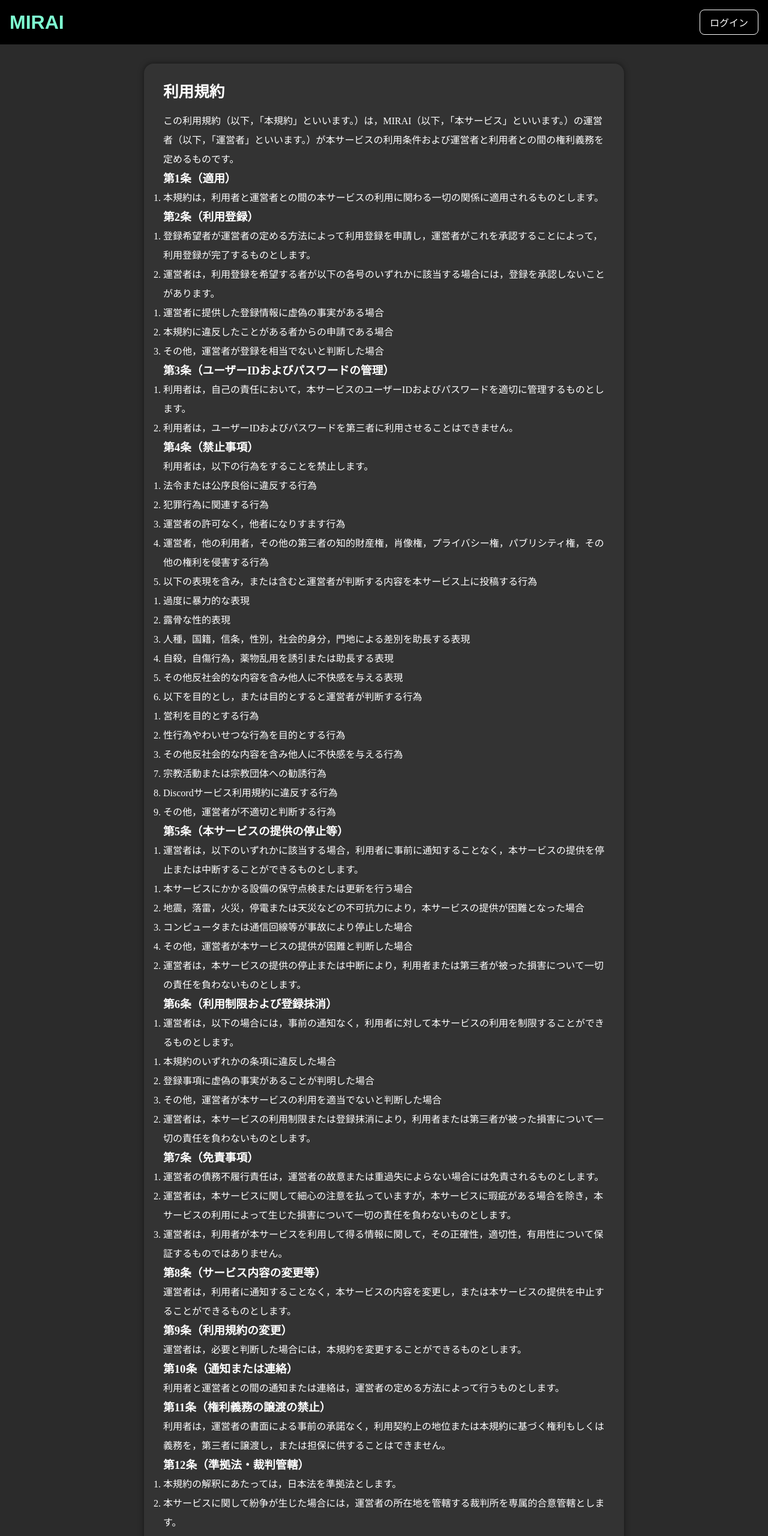
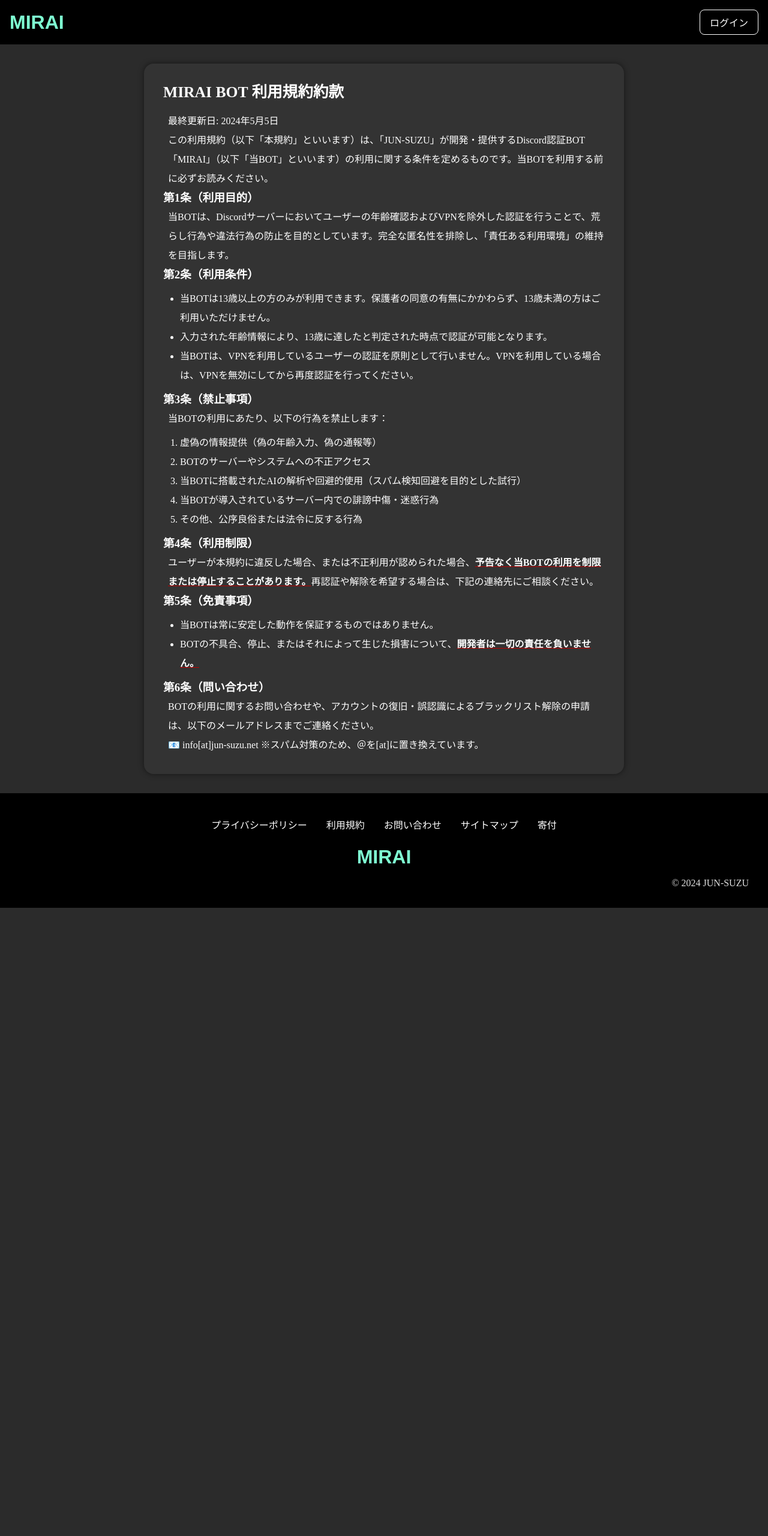
Before and after one commit to JUN-SUZU/MIRAI, a website: page docs/terms/index.html in a window 1280 px wide. Shown: the top 2560 px of the page at 60% size. After the commit the page ends 1513 px from the top, so only its background shows below. Drawn offline with Linux system fonts and the light colour scheme.

Commit message:
feat: プライバシーポリシーと利用規約を更新し、個人情報の取り扱いを明確化

```diff
--- /dev/null
+++ b/docs/css/documents.scss
@@ -0,0 +1,21 @@
+ul {
+    list-style-type: disc;
+    margin-left: 28px;
+    margin-block: 0.5rem;
+}
+
+ol {
+    list-style-type: decimal;
+    margin-left: 28px;
+    margin-block: 0.5rem;
+}
+
+p {
+    margin-left: 8px;
+}
+
+.enforce {
+    font-weight: bold;
+    text-decoration: underline;
+    text-decoration-color: rgb(192, 0, 0);
+}
--- a/docs/terms/index.html
+++ b/docs/terms/index.html
@@ -19,6 +19,7 @@
     <link rel="stylesheet" type="text/css" href="../css/reset.css">
     <link rel="stylesheet" type="text/css" href="../css/base.css">
     <link rel="stylesheet" type="text/css" href="../css/contents.css">
+    <link rel="stylesheet" type="text/css" href="../css/documents.css">
 </head>
 
 <body>
@@ -30,94 +31,39 @@
     </header>
     <main>
         <section>
-            <h2>利用規約</h2>
-            <p>この利用規約（以下，「本規約」といいます。）は，MIRAI（以下，「本サービス」といいます。）の運営者（以下，「運営者」といいます。）が本サービスの利用条件および運営者と利用者との間の権利義務を定めるものです。</p>
-            <h3>第1条（適用）</h3>
+            <h2>MIRAI BOT 利用規約約款</h2>
+            <p>最終更新日: 2024年5月5日</p>
+            <p>この利用規約（以下「本規約」といいます）は、「JUN-SUZU」が開発・提供するDiscord認証BOT「MIRAI」（以下「当BOT」といいます）の利用に関する条件を定めるものです。当BOTを利用する前に必ずお読みください。
+            </p>
+            <h3>第1条（利用目的）</h3>
+            <p>当BOTは、Discordサーバーにおいてユーザーの年齢確認およびVPNを除外した認証を行うことで、荒らし行為や違法行為の防止を目的としています。完全な匿名性を排除し、「責任ある利用環境」の維持を目指します。
+            </p>
+            <h3>第2条（利用条件）</h3>
+            <ul>
+                <li>当BOTは13歳以上の方のみが利用できます。保護者の同意の有無にかかわらず、13歳未満の方はご利用いただけません。</li>
+                <li>入力された年齢情報により、13歳に達したと判定された時点で認証が可能となります。</li>
+                <li>当BOTは、VPNを利用しているユーザーの認証を原則として行いません。VPNを利用している場合は、VPNを無効にしてから再度認証を行ってください。</li>
+            </ul>
+            <h3>第3条（禁止事項）</h3>
+            <p>当BOTの利用にあたり、以下の行為を禁止します：</p>
             <ol>
-                <li>本規約は，利用者と運営者との間の本サービスの利用に関わる一切の関係に適用されるものとします。</li>
+                <li>虚偽の情報提供（偽の年齢入力、偽の通報等）</li>
+                <li>BOTのサーバーやシステムへの不正アクセス</li>
+                <li>当BOTに搭載されたAIの解析や回避的使用（スパム検知回避を目的とした試行）</li>
+                <li>当BOTが導入されているサーバー内での誹謗中傷・迷惑行為</li>
+                <li>その他、公序良俗または法令に反する行為</li>
             </ol>
-            <h3>第2条（利用登録）</h3>
-            <ol>
-                <li>登録希望者が運営者の定める方法によって利用登録を申請し，運営者がこれを承認することによって，利用登録が完了するものとします。</li>
-                <li>運営者は，利用登録を希望する者が以下の各号のいずれかに該当する場合には，登録を承認しないことがあります。</li>
-                <ol>
-                    <li>運営者に提供した登録情報に虚偽の事実がある場合</li>
-                    <li>本規約に違反したことがある者からの申請である場合</li>
-                    <li>その他，運営者が登録を相当でないと判断した場合</li>
-                </ol>
-            </ol>
-            <h3>第3条（ユーザーIDおよびパスワードの管理）</h3>
-            <ol>
-                <li>利用者は，自己の責任において，本サービスのユーザーIDおよびパスワードを適切に管理するものとします。</li>
-                <li>利用者は，ユーザーIDおよびパスワードを第三者に利用させることはできません。</li>
-            </ol>
-            <h3>第4条（禁止事項）</h3>
-            <p>利用者は，以下の行為をすることを禁止します。</p>
-            <ol>
-                <li>法令または公序良俗に違反する行為</li>
-                <li>犯罪行為に関連する行為</li>
-                <li>運営者の許可なく，他者になりすます行為</li>
-                <li>運営者，他の利用者，その他の第三者の知的財産権，肖像権，プライバシー権，パブリシティ権，その他の権利を侵害する行為</li>
-                <li>以下の表現を含み，または含むと運営者が判断する内容を本サービス上に投稿する行為
-                    <ol>
-                        <li>過度に暴力的な表現</li>
-                        <li>露骨な性的表現</li>
-                        <li>人種，国籍，信条，性別，社会的身分，門地による差別を助長する表現</li>
-                        <li>自殺，自傷行為，薬物乱用を誘引または助長する表現</li>
-                        <li>その他反社会的な内容を含み他人に不快感を与える表現</li>
-                    </ol>
-                </li>
-                <li>以下を目的とし，または目的とすると運営者が判断する行為
-                    <ol>
-                        <li>営利を目的とする行為</li>
-                        <li>性行為やわいせつな行為を目的とする行為</li>
-                        <li>その他反社会的な内容を含み他人に不快感を与える行為</li>
-                    </ol>
-                </li>
-                <li>宗教活動または宗教団体への勧誘行為</li>
-                <li>Discordサービス利用規約に違反する行為</li>
-                <li>その他，運営者が不適切と判断する行為</li>
-            </ol>
-            <h3>第5条（本サービスの提供の停止等）</h3>
-            <ol>
-                <li>運営者は，以下のいずれかに該当する場合，利用者に事前に通知することなく，本サービスの提供を停止または中断することができるものとします。</li>
-                <ol>
-                    <li>本サービスにかかる設備の保守点検または更新を行う場合</li>
-                    <li>地震，落雷，火災，停電または天災などの不可抗力により，本サービスの提供が困難となった場合</li>
-                    <li>コンピュータまたは通信回線等が事故により停止した場合</li>
-                    <li>その他，運営者が本サービスの提供が困難と判断した場合</li>
-                </ol>
-                <li>運営者は，本サービスの提供の停止または中断により，利用者または第三者が被った損害について一切の責任を負わないものとします。</li>
-            </ol>
-            <h3>第6条（利用制限および登録抹消）</h3>
-            <ol>
-                <li>運営者は，以下の場合には，事前の通知なく，利用者に対して本サービスの利用を制限することができるものとします。</li>
-                <ol>
-                    <li>本規約のいずれかの条項に違反した場合</li>
-                    <li>登録事項に虚偽の事実があることが判明した場合</li>
-                    <li>その他，運営者が本サービスの利用を適当でないと判断した場合</li>
-                </ol>
-                <li>運営者は，本サービスの利用制限または登録抹消により，利用者または第三者が被った損害について一切の責任を負わないものとします。</li>
-            </ol>
-            <h3>第7条（免責事項）</h3>
-            <ol>
-                <li>運営者の債務不履行責任は，運営者の故意または重過失によらない場合には免責されるものとします。</li>
-                <li>運営者は，本サービスに関して細心の注意を払っていますが，本サービスに瑕疵がある場合を除き，本サービスの利用によって生じた損害について一切の責任を負わないものとします。</li>
-                <li>運営者は，利用者が本サービスを利用して得る情報に関して，その正確性，適切性，有用性について保証するものではありません。</li>
-            </ol>
-            <h3>第8条（サービス内容の変更等）</h3>
-            <p>運営者は，利用者に通知することなく，本サービスの内容を変更し，または本サービスの提供を中止することができるものとします。</p>
-            <h3>第9条（利用規約の変更）</h3>
-            <p>運営者は，必要と判断した場合には，本規約を変更することができるものとします。</p>
-            <h3>第10条（通知または連絡）</h3>
-            <p>利用者と運営者との間の通知または連絡は，運営者の定める方法によって行うものとします。</p>
-            <h3>第11条（権利義務の譲渡の禁止）</h3>
-            <p>利用者は，運営者の書面による事前の承諾なく，利用契約上の地位または本規約に基づく権利もしくは義務を，第三者に譲渡し，または担保に供することはできません。</p>
-            <h3>第12条（準拠法・裁判管轄）</h3>
-            <ol>
-                <li>本規約の解釈にあたっては，日本法を準拠法とします。</li>
-                <li>本サービスに関して紛争が生じた場合には，運営者の所在地を管轄する裁判所を専属的合意管轄とします。</li>
-            </ol>
+            <h3>第4条（利用制限）</h3>
+            <p>ユーザーが本規約に違反した場合、または不正利用が認められた場合、<span
+                    class="enforce">予告なく当BOTの利用を制限または停止することがあります。</span>再認証や解除を希望する場合は、下記の連絡先にご相談ください。</p>
+            <h3>第5条（免責事項）</h3>
+            <ul>
+                <li>当BOTは常に安定した動作を保証するものではありません。</li>
+                <li>BOTの不具合、停止、またはそれによって生じた損害について、<span class="enforce">開発者は一切の責任を負いません。</span></li>
+            </ul>
+            <h3>第6条（問い合わせ）</h3>
+            <p>BOTの利用に関するお問い合わせや、アカウントの復旧・誤認識によるブラックリスト解除の申請は、以下のメールアドレスまでご連絡ください。</p>
+            <p>📧 info[at]jun-suzu.net ※スパム対策のため、＠を[at]に置き換えています。</p>
         </section>
     </main>
     <footer>
```
Also changed, not shown: docs/privacy/index.html (+71 -91 lines), docs/css/documents.css (added).
